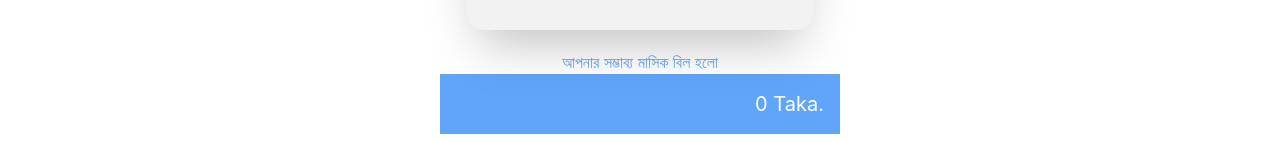
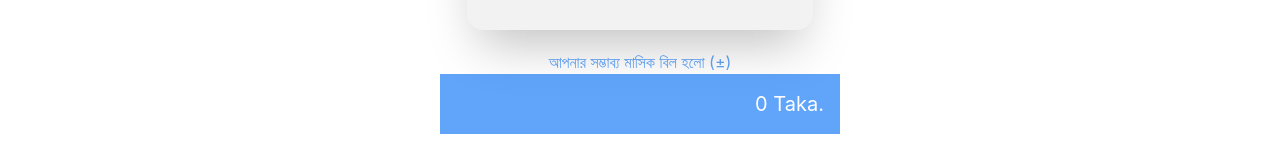
Before and after one commit to Siddiquee08/torit-hishab, a React (Create React App) app: page / in a window 1280 px wide. Shown: the part 607-749 px from the top of the page. Built offline with nearby package versions, Linux system fonts and the light colour scheme.

Commit message:
price updated

```diff
--- a/src/components/Input/Input.js
+++ b/src/components/Input/Input.js
@@ -9,7 +9,7 @@ const Input = () => {
    const watt = parseFloat(form.watt.value)
    const hour = parseFloat(form.hour.value)
    const unit = (watt * hour * 0.8) / 1000
-   const money = (unit * 24 * 0.7 * 10.3).toFixed(2)
+   const money = (unit * 24 * 0.7 * 9).toFixed(2)
    setBill(money)
   }
   return (
@@ -54,7 +54,7 @@ const Input = () => {
         </div>
       </form>
       <div className="money-input mt-5">
-        <p className="text-blue-400"><span className="bill-text">আপনার সম্ভাব্য মাসিক বিল হলো</span></p>
+        <p className="text-blue-400"><span className="bill-text">আপনার সম্ভাব্য মাসিক বিল হলো (±)</span></p>
         <div className="bg-blue-400 bill-container">
         <p className="text-white text-xl p-4">{bill} Taka.</p>
         </div>
```
